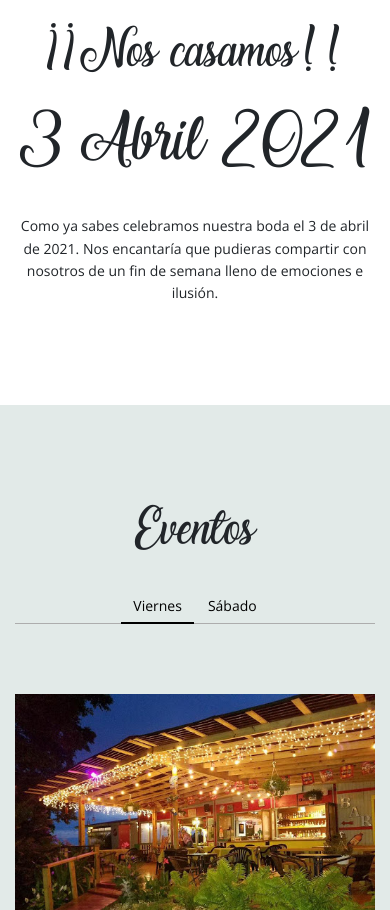
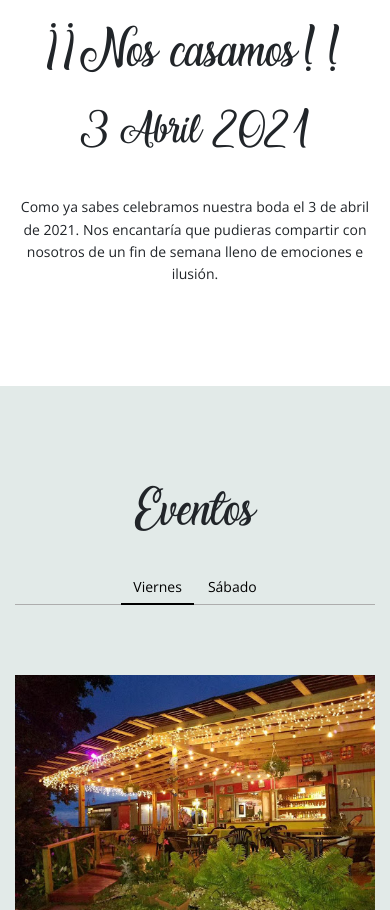
Before and after one commit to tekylo/wedding, a plain HTML site: page index.html in a window 390 px wide. Shown: the part 1159-2069 px from the top of the page. Drawn offline with nearby package versions, Linux system fonts and the light colour scheme; a web font is replaced by a local one.

Commit message:
fix title

```diff
--- a/css/main.css
+++ b/css/main.css
@@ -58,7 +58,7 @@ Table of Contents:
 
 @media only screen and (max-width: 767px) {
 	.title--special {
-		font-size: 46px;
+		font-size: 30px;
 	}
 	.c-hero-banner .title--special {
 		font-size: 36px;
```
